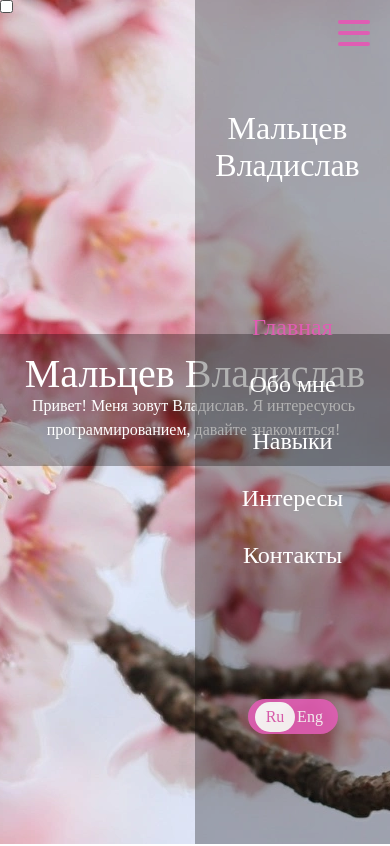
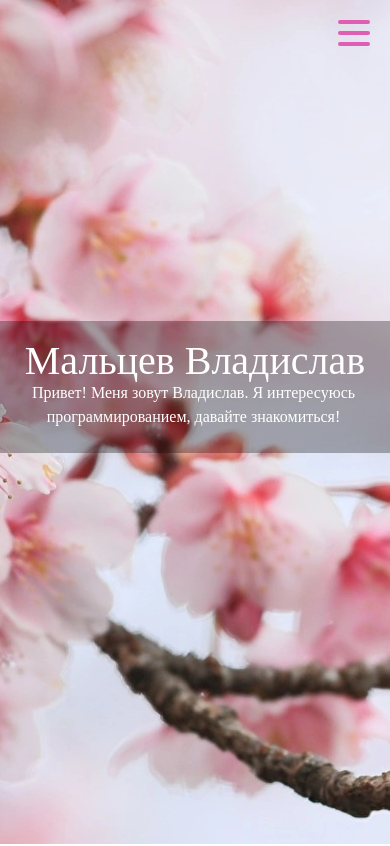
Before and after one commit to PlasticinW/Heavenly.github.io, a React (Create React App) app: page / in a window 390 px wide. Shown: the top 846 px of the page. Built offline with nearby package versions, Linux system fonts and the light colour scheme.

Commit message:
Header fixed, hamburger-menu fixed

```diff
--- a/src/App.js
+++ b/src/App.js
@@ -1,6 +1,6 @@
 import React from 'react'
 import HeaderTop from "./components/HeaderTop"
-import Header from "./components/Header"
+import HeaderCenter from "./components/HeaderCenter"
 import AboutMe from "./components/AboutMeSection"
 import SkillsSection from './components/SkillsSection.js'
 import InterestsSection from './components/InterestsSection.js'
@@ -13,7 +13,7 @@ class App extends React.Component {
     return (
       <div className="App">
         <HeaderTop/>
-        <Header/>
+        <HeaderCenter/>
         <AboutMe/>
         <SkillsSection/>
         <InterestsSection/>
--- a/src/components/Header.js
+++ /dev/null
@@ -1,36 +0,0 @@
-import React, { Component } from 'react'
-
-export class Header extends Component {
-  componentDidMount() {
-      const checkbox = document.querySelector("input[name=hamburger]");
-      const header = document.getElementById("header-top");
-
-      checkbox.addEventListener('change', () => {
-        if(this.checked) {
-          header.style.translate = 'transformX(0)';
-        } else header.style.translate = 'transformX(100%)';
-      })
-
-  }
-
-  render() {
-    return (
-      <header className="header observer-section" id="home">
-      <input className="checkbox" type="checkbox" name="hamburger" id="hamburger"/>
-      <label className="menu-hamburger" htmlFor="hamburger" >
-        <span className="line line1"></span>
-        <span className="line line2"></span>
-        <span className="line line3"></span>
-      </label>
-      <div className="header-center">
-        <div className="header-center__wrapper">
-          <h1 className="name">Мальцев Владислав</h1>
-          <p className="description">Привет! Меня зовут Владислав. Я интересуюсь программированием, давайте знакомиться!</p>
-        </div>
-      </div>
-      </header>
-    )
-  }
-}
-
-export default Header;
--- /dev/null
+++ b/src/components/HeaderCenter.js
@@ -0,0 +1,18 @@
+import React, { Component } from 'react'
+
+export class HeaderCenter extends Component {
+  render() {
+    return (
+      <header className="header observer-section" id="home">
+      <div className="header-center">
+        <div className="header-center__wrapper">
+          <h1 className="name">Мальцев Владислав</h1>
+          <p className="description">Привет! Меня зовут Владислав. Я интересуюсь программированием, давайте знакомиться!</p>
+        </div>
+      </div>
+      </header>
+    )
+  }
+}
+
+export default HeaderCenter;
--- a/src/components/HeaderTop.js
+++ b/src/components/HeaderTop.js
@@ -43,6 +43,13 @@ export class HeaderTop extends Component {
     }
   render(){
     return (
+        <div>
+            <input className="checkbox" type="checkbox" name="hamburger" id="hamburger" />
+            <label className="menu-hamburger" htmlFor="hamburger" >
+            <span className="line line1"></span>
+            <span className="line line2"></span>
+            <span className="line line3"></span>
+            </label>
             <div className="header-top fixed" id="header-top">
                 <a href="" className="link logo">Мальцев Владислав</a>
                 <nav className="navigation">
@@ -74,6 +81,7 @@ export class HeaderTop extends Component {
                 </div>
                 </div>
             </div>
+        </div>
     )
   }
 }
--- a/src/styles/Media.css
+++ b/src/styles/Media.css
@@ -171,11 +171,11 @@
     }
 
     #hamburger {
-        display: flex;
+        display: none;
     }
 
     #hamburger:checked ~ .header-top {
-        transform: translateX(0);
+        transform: translateX(100%);
     }
 
     #hamburger:checked ~ .menu-hamburger .line1 {
@@ -198,7 +198,7 @@
         width: 50%;
         height: 100vh;
 
-        transform: translateX(100%);
+        transform: translateX(200%);
         transition: transform 0.25s ease;
 
         z-index: 1;
```
Lines whose indentation alone changed are shown as unchanged.
